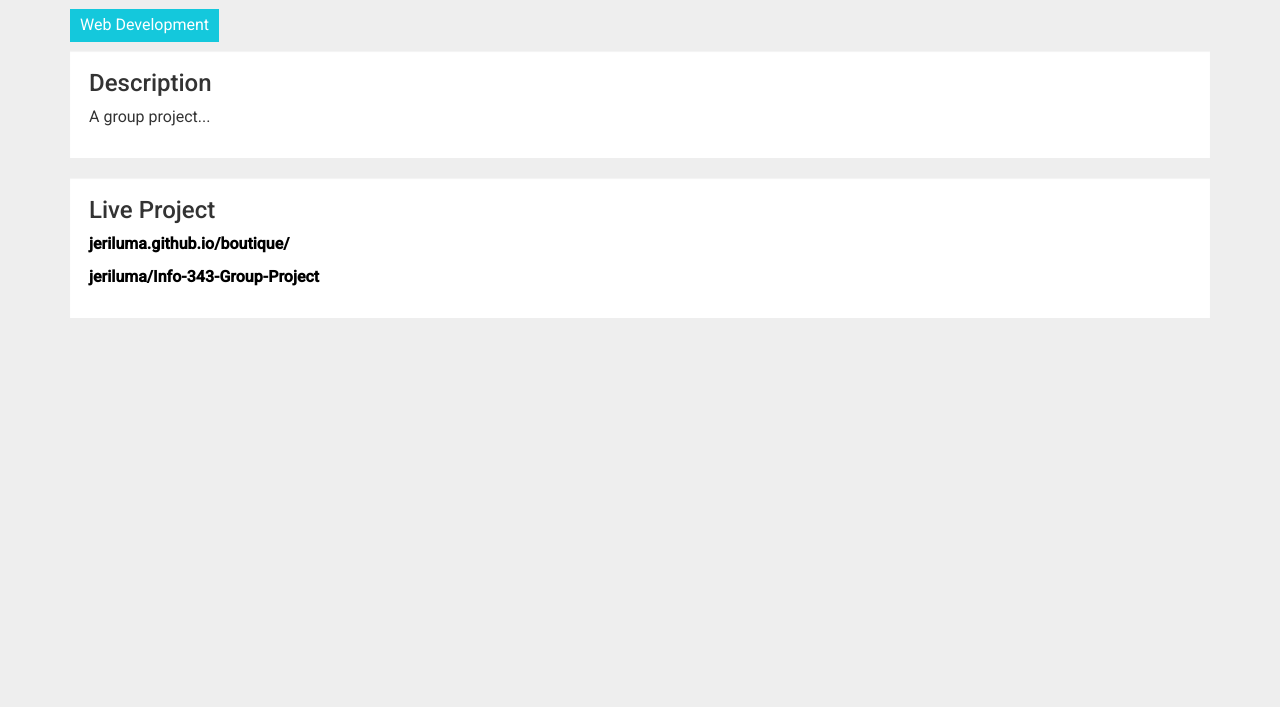
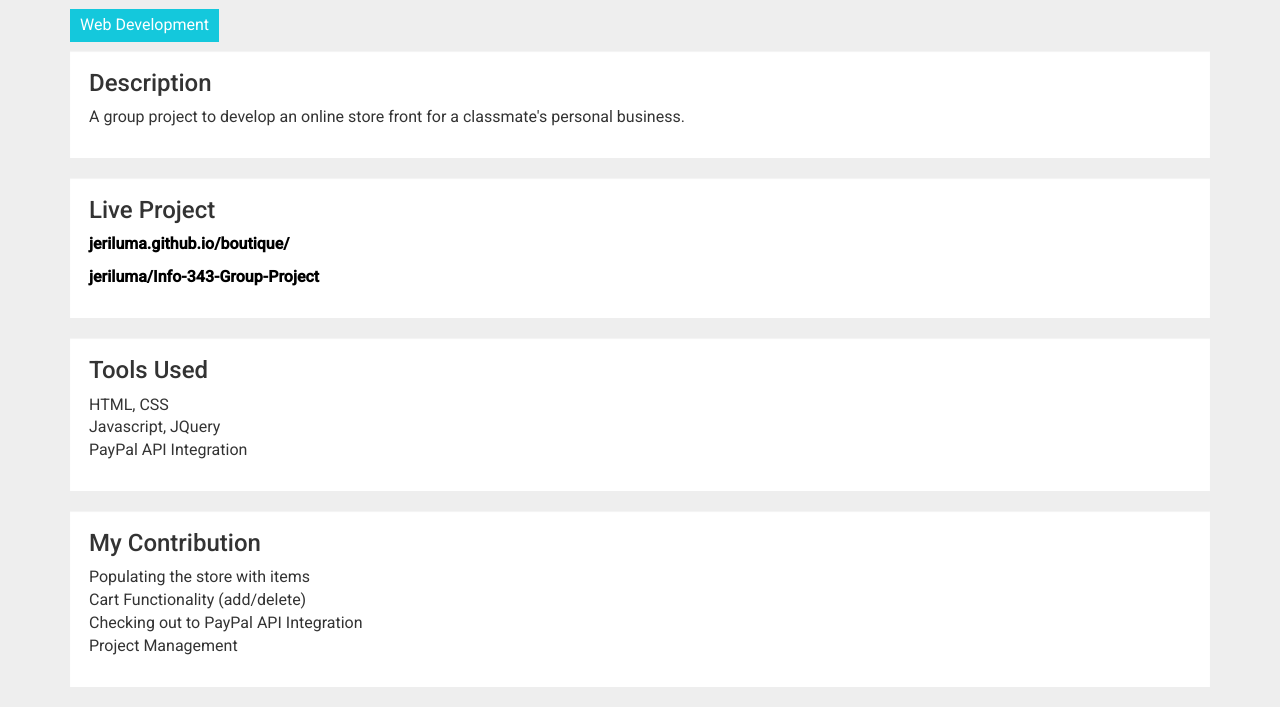
Before and after one commit to jeriluma/jeriluma.github.io, a plain HTML site: page boutique/notes.html in a window 1280 px wide. Shown: the part 183-890 px from the top of the page. Before the commit the page ends 800 px from the top, so only its background shows below. Drawn offline with nearby package versions, Linux system fonts and the light colour scheme.

Commit message:
boutique update

```diff
--- a/boutique/notes.html
+++ b/boutique/notes.html
@@ -25,13 +25,36 @@
 
 	<div class="well">
 		<h3>Description</h3>
-		<p>A group project...</p>
+		<p>A group project to develop an online store front for a classmate's personal business.</p>
 	</div>
 
 	<div class="well">
 		<h3>Live Project</h3>
 		<p><a href="../boutique">jeriluma.github.io/boutique/</a></p>
 		<p><a href="https://github.com/jeriluma/Info-343-Group-Project">jeriluma/Info-343-Group-Project</a></p>
+	</div>
+
+	<div class="well">
+		<h3>Tools Used</h3>
+		<p>
+			<ul>
+				<li>HTML, CSS</li>
+				<li>Javascript, JQuery</li>
+				<li>PayPal API Integration</li>
+			</ul>
+		</p>
+	</div>
+
+	<div class="well">
+		<h3>My Contribution</h3>
+		<p>
+			<ul>
+				<li>Populating the store with items</li>
+				<li>Cart Functionality (add/delete)</li>
+				<li>Checking out to PayPal API Integration</li>
+				<li>Project Management</li>
+			</ul>
+		</p>
 	</div>
 
 </div>
```
Also changed, not shown: index.html (+4 -5 lines), 1 other file.
